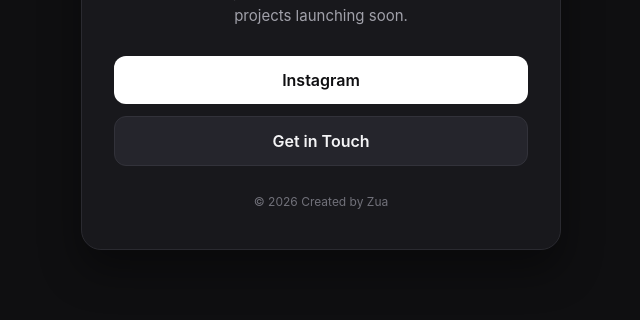
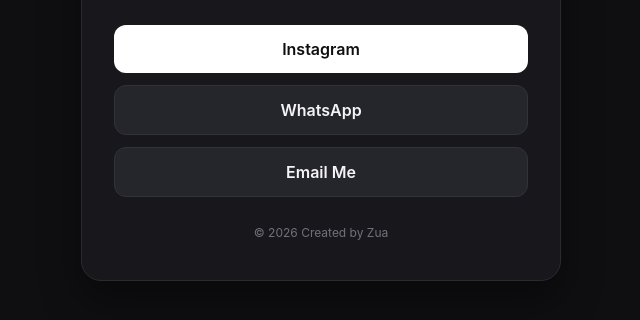
Before and after one commit to createdbyzua/createdbyzua.github.io, a plain HTML site: page index.html in a window 1280 px wide. Shown: the part 352-672 px from the top of the page, without its empty margins (319-959 px from the left). Drawn offline with Linux system fonts and the light colour scheme.

Commit message:
Update index.html

```diff
--- a/index.html
+++ b/index.html
@@ -91,7 +91,8 @@
     <p>Welcome to my creative space. Full portfolio and new projects launching soon.</p>
     <div class="links">
       <a href="https://instagram.com" target="_blank" class="btn">Instagram</a>
-      <a href="mailto:hello@createdbyzua.com" class="btn secondary">Get in Touch</a>
+      <a href="https://wa.me" target="_blank" class="btn secondary">WhatsApp</a>
+      <a href="mailto:createdbyzua@gmail.com" class="btn secondary">Email Me</a>
     </div>
     <footer>&copy; 2026 Created by Zua</footer>
   </div>
```
